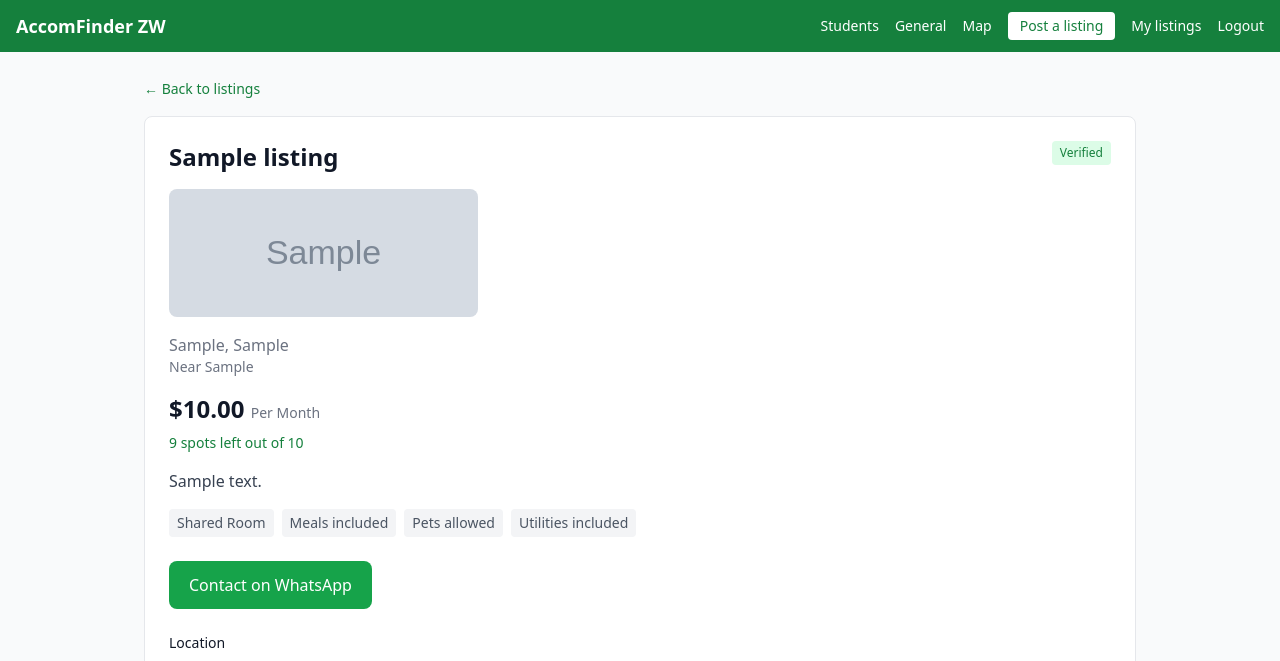
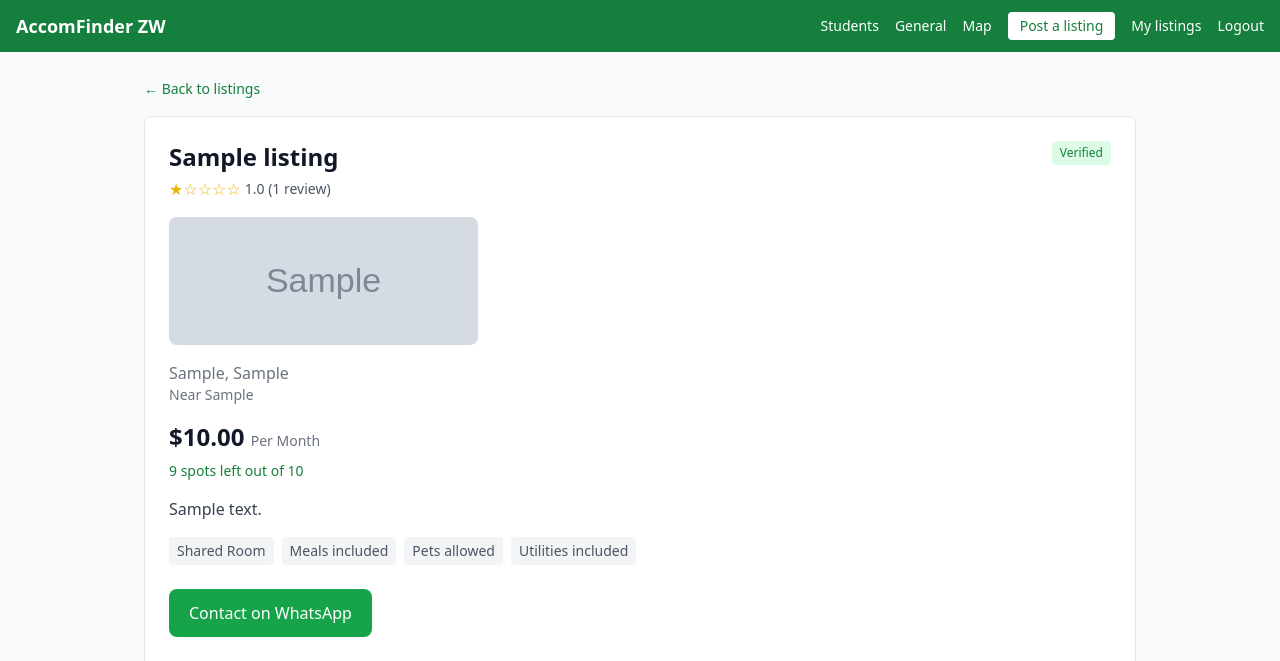
Before and after one commit to flexdimes/accomfinder-zw, a Django app: page /listing/1/ in a window 1280 px wide. Shown: the top 661 px of the page. Run offline with Django 5.2, Linux system fonts and the light colour scheme; a user stored in the database is signed in; tables that the repository leaves empty hold one stand-in row (values such as "Sample post"); grey boxes marked "Sample" are stand-in pictures; some libraries are stand-ins or nearby versions; grey boxes are pictures that could not be loaded.

Commit message:
Update listing_detail.html

```diff
--- a/listings/templates/listings/listing_detail.html
+++ b/listings/templates/listings/listing_detail.html
@@ -15,6 +15,15 @@
         <span class="text-xs bg-green-100 text-green-700 px-2 py-1 rounded">Verified</span>
         {% endif %}
     </div>
+
+    {% if listing.average_rating %}
+    <div class="flex items-center gap-1 mt-1">
+        <span class="text-yellow-500">
+            {% for i in "12345" %}{% if forloop.counter <= listing.average_rating_int %}★{% else %}☆{% endif %}{% endfor %}
+        </span>
+        <span class="text-sm text-gray-600">{{ listing.average_rating }} ({{ listing.review_count }} review{{ listing.review_count|pluralize }})</span>
+    </div>
+    {% endif %}
 
     {% if listing.images.all %}
     <div class="grid grid-cols-3 gap-2 mt-4">
@@ -71,4 +80,51 @@
     {% endif %}
 </div>
 
+<div class="bg-white border border-gray-200 rounded-lg p-6 mt-4">
+    <h2 class="text-lg font-bold mb-4">Reviews {% if listing.review_count %}({{ listing.review_count }}){% endif %}</h2>
+
+    {% if can_review %}
+    <form method="post" class="mb-6 pb-6 border-b border-gray-100">
+        {% csrf_token %}
+        <label class="block text-sm font-medium mb-2">Your rating</label>
+        <div class="flex gap-3 mb-3">
+            {% for i in "12345" %}
+            <label class="flex items-center gap-1 cursor-pointer">
+                <input type="radio" name="rating" value="{{ forloop.counter }}" required class="cursor-pointer">
+                <span class="text-sm">{{ forloop.counter }}★</span>
+            </label>
+            {% endfor %}
+        </div>
+        <textarea name="comment" rows="3" placeholder="Share your experience (optional)"
+                  class="border border-gray-300 rounded px-3 py-2 text-sm w-full"></textarea>
+        <button type="submit" class="bg-green-700 text-white rounded px-4 py-2 text-sm mt-3">
+            Submit review
+        </button>
+    </form>
+    {% elif user_review %}
+    <p class="text-sm text-gray-500 mb-6 pb-6 border-b border-gray-100">You've already reviewed this listing.</p>
+    {% elif not user.is_authenticated %}
+    <p class="text-sm text-gray-500 mb-6 pb-6 border-b border-gray-100">
+        <a href="{% url 'listings:login' %}" class="text-green-700 underline">Log in</a> to leave a review.
+    </p>
+    {% endif %}
+
+    {% for review in reviews %}
+    <div class="mb-4 pb-4 {% if not forloop.last %}border-b border-gray-100{% endif %}">
+        <div class="flex items-center gap-2">
+            <span class="text-yellow-500 text-sm">
+                {% for i in "12345" %}{% if forloop.counter <= review.rating %}★{% else %}☆{% endif %}{% endfor %}
+            </span>
+            <span class="text-sm font-medium">{{ review.user.username }}</span>
+            <span class="text-xs text-gray-400">{{ review.created_at|date:"M Y" }}</span>
+        </div>
+        {% if review.comment %}
+        <p class="text-sm text-gray-700 mt-1">{{ review.comment }}</p>
+        {% endif %}
+    </div>
+    {% empty %}
+    <p class="text-sm text-gray-500">No reviews yet — be the first to share your experience.</p>
+    {% endfor %}
+</div>
+
 {% endblock %}
```
